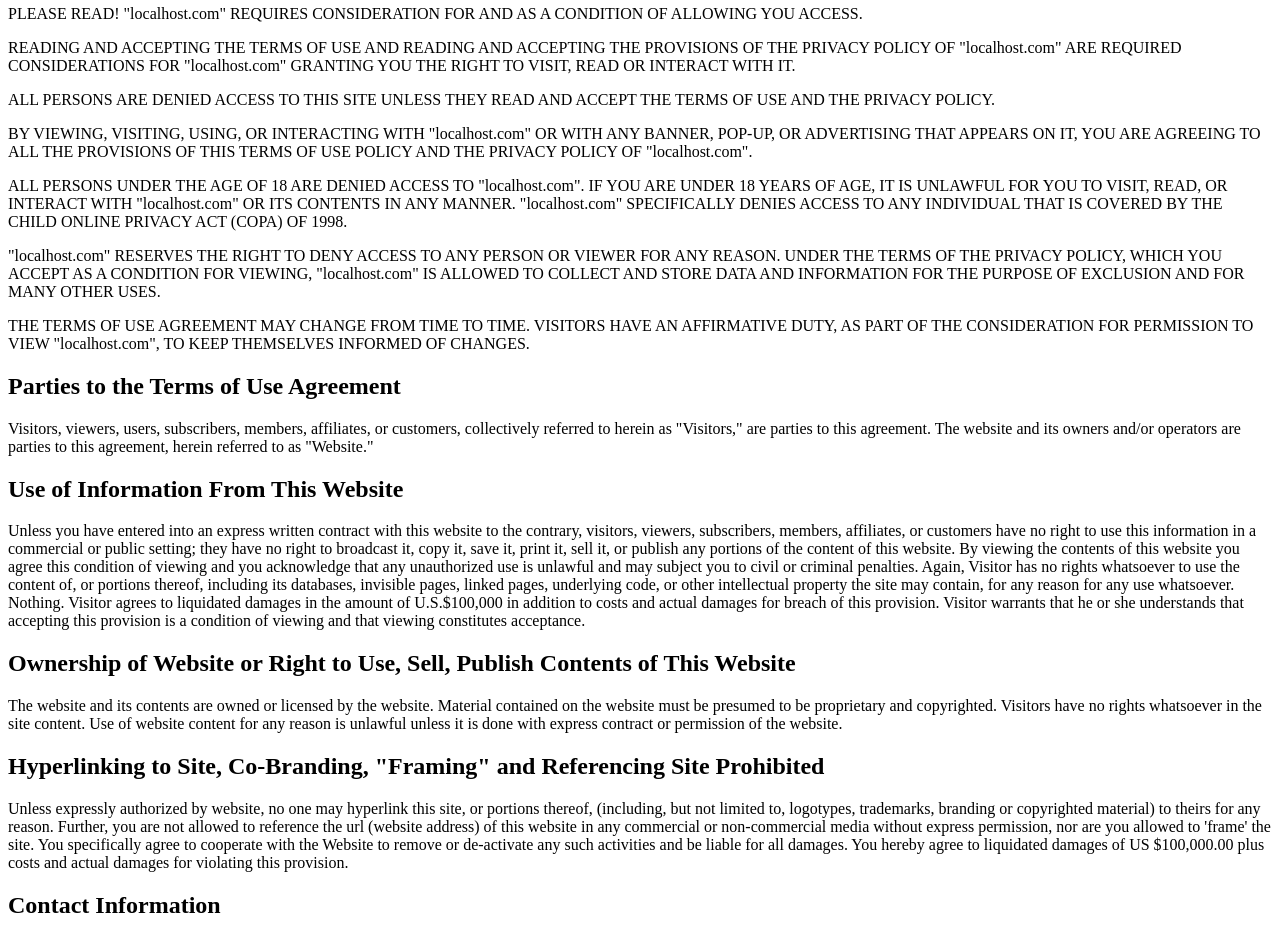
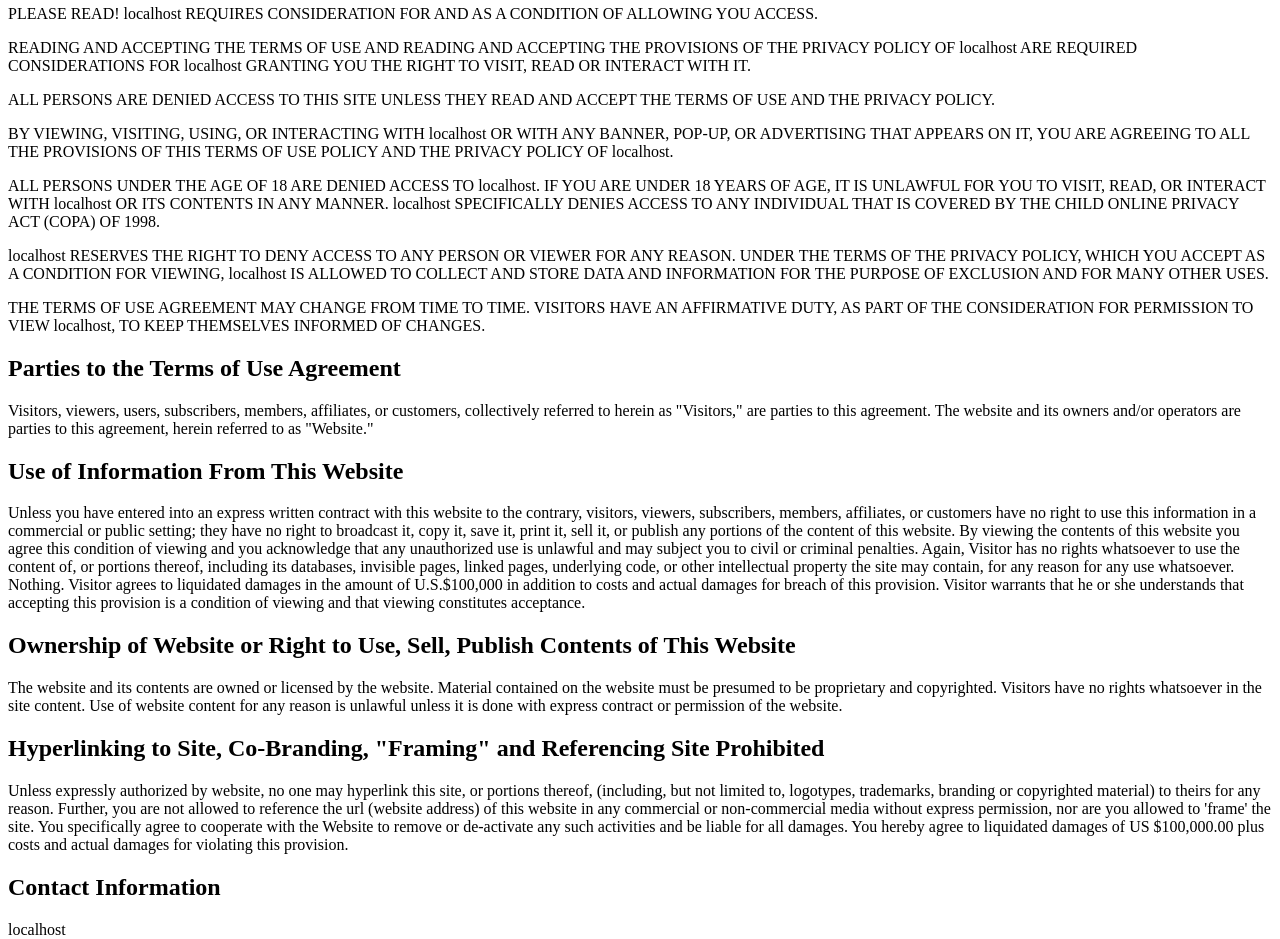
Before and after one commit to andreytoderyan1/wedding, a SvelteKit app: page /terms in a window 1280 px wide. Shown: the part 380-1319 px from the top of the page. Built offline with nearby package versions, Linux system fonts and the light colour scheme.

Commit message:
terms and policy

```diff
--- a/src/routes/terms/+page.svelte
+++ b/src/routes/terms/+page.svelte
@@ -35,25 +35,25 @@
 			<div class="prose prose-lg max-w-none">
 				<h1 class="mb-8 text-3xl font-bold text-gray-900 sm:text-4xl lg:text-5xl">Terms of Service</h1>
 				<p class="mb-6 text-base leading-relaxed text-gray-700">
-					PLEASE READ! "{link}.com" REQUIRES CONSIDERATION FOR AND AS A CONDITION OF ALLOWING YOU ACCESS.
+					PLEASE READ! {link} REQUIRES CONSIDERATION FOR AND AS A CONDITION OF ALLOWING YOU ACCESS.
 				</p>
 				<p class="mb-6 text-base leading-relaxed text-gray-700">
-					READING AND ACCEPTING THE TERMS OF USE AND READING AND ACCEPTING THE PROVISIONS OF THE PRIVACY POLICY OF "{link}.com" ARE REQUIRED CONSIDERATIONS FOR "{link}.com" GRANTING YOU THE RIGHT TO VISIT, READ OR INTERACT WITH IT.
+					READING AND ACCEPTING THE TERMS OF USE AND READING AND ACCEPTING THE PROVISIONS OF THE PRIVACY POLICY OF {link} ARE REQUIRED CONSIDERATIONS FOR {link} GRANTING YOU THE RIGHT TO VISIT, READ OR INTERACT WITH IT.
 				</p>
 				<p class="mb-6 text-base leading-relaxed text-gray-700">
 					ALL PERSONS ARE DENIED ACCESS TO THIS SITE UNLESS THEY READ AND ACCEPT THE TERMS OF USE AND THE PRIVACY POLICY.
 				</p>
 				<p class="mb-6 text-base leading-relaxed text-gray-700">
-					BY VIEWING, VISITING, USING, OR INTERACTING WITH "{link}.com" OR WITH ANY BANNER, POP-UP, OR ADVERTISING THAT APPEARS ON IT, YOU ARE AGREEING TO ALL THE PROVISIONS OF THIS TERMS OF USE POLICY AND THE PRIVACY POLICY OF "{link}.com".
+					BY VIEWING, VISITING, USING, OR INTERACTING WITH {link} OR WITH ANY BANNER, POP-UP, OR ADVERTISING THAT APPEARS ON IT, YOU ARE AGREEING TO ALL THE PROVISIONS OF THIS TERMS OF USE POLICY AND THE PRIVACY POLICY OF {link}.
 				</p>
 				<p class="mb-6 text-base leading-relaxed text-gray-700">
-					ALL PERSONS UNDER THE AGE OF 18 ARE DENIED ACCESS TO "{link}.com". IF YOU ARE UNDER 18 YEARS OF AGE, IT IS UNLAWFUL FOR YOU TO VISIT, READ, OR INTERACT WITH "{link}.com" OR ITS CONTENTS IN ANY MANNER. "{link}.com" SPECIFICALLY DENIES ACCESS TO ANY INDIVIDUAL THAT IS COVERED BY THE CHILD ONLINE PRIVACY ACT (COPA) OF 1998.
+					ALL PERSONS UNDER THE AGE OF 18 ARE DENIED ACCESS TO {link}. IF YOU ARE UNDER 18 YEARS OF AGE, IT IS UNLAWFUL FOR YOU TO VISIT, READ, OR INTERACT WITH {link} OR ITS CONTENTS IN ANY MANNER. {link} SPECIFICALLY DENIES ACCESS TO ANY INDIVIDUAL THAT IS COVERED BY THE CHILD ONLINE PRIVACY ACT (COPA) OF 1998.
 				</p>
 				<p class="mb-6 text-base leading-relaxed text-gray-700">
-					"{link}.com" RESERVES THE RIGHT TO DENY ACCESS TO ANY PERSON OR VIEWER FOR ANY REASON. UNDER THE TERMS OF THE PRIVACY POLICY, WHICH YOU ACCEPT AS A CONDITION FOR VIEWING, "{link}.com" IS ALLOWED TO COLLECT AND STORE DATA AND INFORMATION FOR THE PURPOSE OF EXCLUSION AND FOR MANY OTHER USES.
+					{link} RESERVES THE RIGHT TO DENY ACCESS TO ANY PERSON OR VIEWER FOR ANY REASON. UNDER THE TERMS OF THE PRIVACY POLICY, WHICH YOU ACCEPT AS A CONDITION FOR VIEWING, {link} IS ALLOWED TO COLLECT AND STORE DATA AND INFORMATION FOR THE PURPOSE OF EXCLUSION AND FOR MANY OTHER USES.
 				</p>
 				<p class="mb-6 text-base leading-relaxed text-gray-700">
-					THE TERMS OF USE AGREEMENT MAY CHANGE FROM TIME TO TIME. VISITORS HAVE AN AFFIRMATIVE DUTY, AS PART OF THE CONSIDERATION FOR PERMISSION TO VIEW "{link}.com", TO KEEP THEMSELVES INFORMED OF CHANGES.
+					THE TERMS OF USE AGREEMENT MAY CHANGE FROM TIME TO TIME. VISITORS HAVE AN AFFIRMATIVE DUTY, AS PART OF THE CONSIDERATION FOR PERMISSION TO VIEW {link}, TO KEEP THEMSELVES INFORMED OF CHANGES.
 				</p>
 
 				<h2 class="mt-8 mb-4 text-2xl font-semibold text-gray-900">Parties to the Terms of Use Agreement</h2>
@@ -78,10 +78,10 @@
 
 				<h2 class="mt-8 mb-4 text-2xl font-semibold text-gray-900">Contact Information</h2>
 				<p class="mb-6 text-base leading-relaxed text-gray-700">
-					"{link}.com"
+					{link}
 				</p>
 				<p class="mb-6 text-base leading-relaxed text-gray-700">
-					Email: support@"{link}.com"
+					Email: support@{link}
 				</p>
 			</div>
 		</div>
```
Also changed, not shown: src/routes/privacy/+page.svelte (+10 -10 lines).
